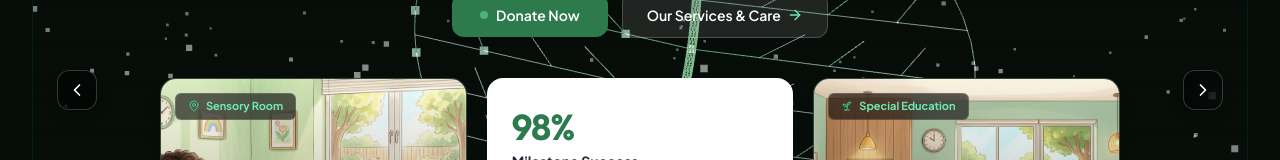
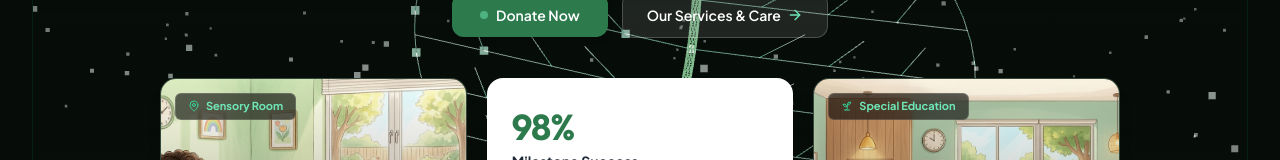
Before and after one commit to harishkittuprojects/little-autism, a React (Vite) app: page / in a window 1280 px wide. Shown: the part 388-548 px from the top of the page. Built offline with nearby package versions, Linux system fonts and the light colour scheme.

Commit message:
fix: remove left and right slide navigation arrow buttons

```diff
--- a/src/components/HeroSection.jsx
+++ b/src/components/HeroSection.jsx
@@ -4,8 +4,6 @@ import {
   Building2,
   ArrowRight,
   MapPin,
-  ChevronLeft,
-  ChevronRight,
   Sprout,
   Sparkles,
   Heart,
@@ -208,24 +206,6 @@ export default function HeroSection({ onOpenInquiry }) {
 
           {/* Photo Showcase Slides - Auto-Scrolling */}
           <div className="relative z-10 w-full pt-10 sm:pt-14 pb-8 sm:pb-10 animate-in fade-in duration-500">
-
-              {/* Manual Slide Navigation Arrows (Desktop) */}
-              <button
-                onClick={prevSlide}
-                aria-label="Previous Slide"
-                className="hidden lg:flex absolute left-4 xl:left-6 top-1/2 -translate-y-1/2 z-30 w-10 h-10 rounded-xl bg-black/40 hover:bg-black/70 border border-white/20 text-white backdrop-blur-md items-center justify-center transition-all duration-200 hover:scale-105 active:scale-95 shadow-lg cursor-pointer"
-              >
-                <ChevronLeft className="w-5 h-5" />
-              </button>
-
-              <button
-                onClick={nextSlide}
-                aria-label="Next Slide"
-                className="hidden lg:flex absolute right-4 xl:right-6 top-1/2 -translate-y-1/2 z-30 w-10 h-10 rounded-xl bg-black/40 hover:bg-black/70 border border-white/20 text-white backdrop-blur-md items-center justify-center transition-all duration-200 hover:scale-105 active:scale-95 shadow-lg cursor-pointer"
-              >
-                <ChevronRight className="w-5 h-5" />
-              </button>
-
               {/* Slides Track */}
               <div className="relative w-full overflow-hidden">
                 <div
```
